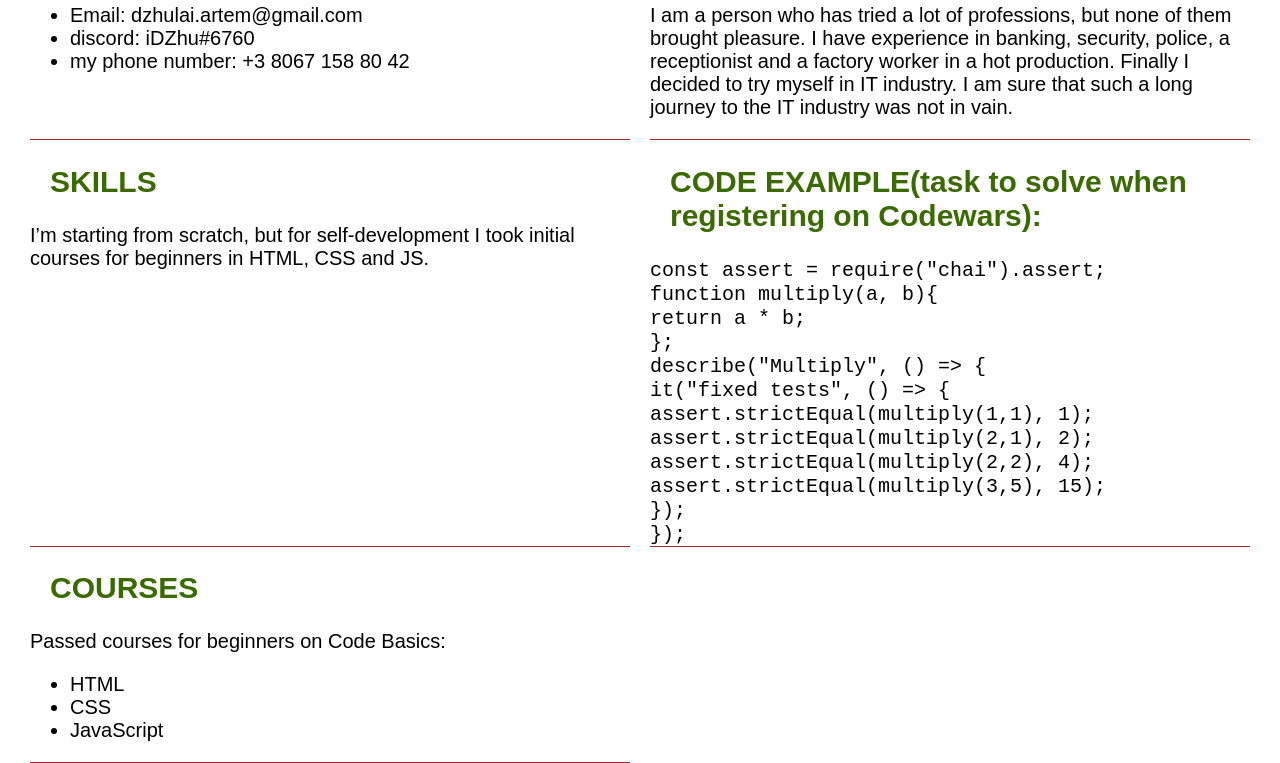
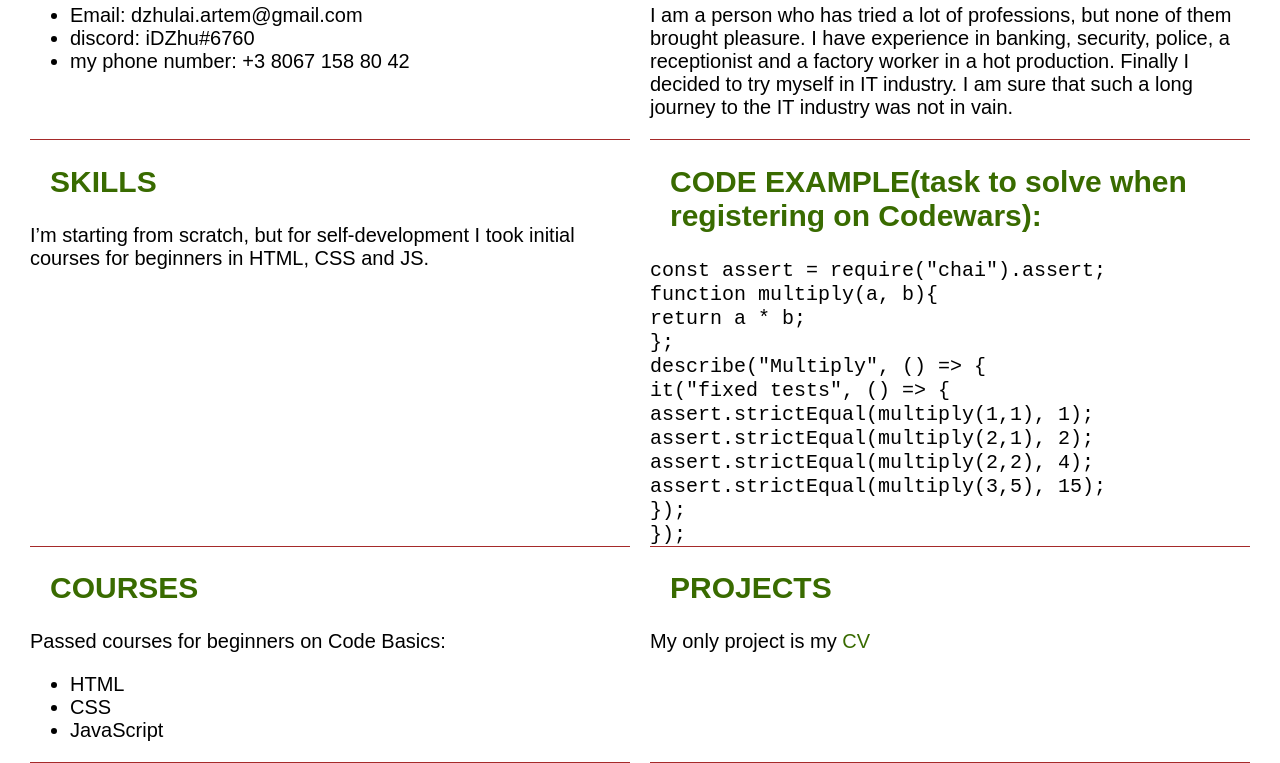
Before and after one commit to ArtemDzhulai/rsschool-cv, a plain HTML site: page index.html in a window 1280 px wide. Shown: the part 553-1316 px from the top of the page. Drawn offline with Linux system fonts and the light colour scheme; files whose address does not match are found by name; a web font is replaced by a local one.

Commit message:
docs: add projects

```diff
--- a/index.html
+++ b/index.html
@@ -90,6 +90,11 @@
                         <li>JavaScript</li>
                     </ul>
                 </section>
+
+                <section class="projects" id="Projects">
+                    <h2 class="h2_projects">PROJECTS</h2>
+                    <p>My only project is my <a href="https://artemdzhulai.github.io/rsschool-cv/cv" class="link_cv"> CV</a></p>
+            </section>
             </div>
         </main>
 
--- a/style.css
+++ b/style.css
@@ -156,3 +156,26 @@ h1 {
     width: calc(50% - 40px);
     border-bottom: 1px solid brown;
  }
+
+
+ /*Projects*/
+ .h2_projects{
+    color: #396b00;
+    padding: 0 0 0 20px;
+ }
+
+ .projects{
+    margin: 0 30px 0 10px;
+    width: calc(50% - 40px);
+    border-bottom: 1px solid brown;
+ }
+
+ .link_cv{
+     text-decoration: none;
+     color: #396b00;
+ }
+
+ .link_cv:hover{
+     color: orange;
+     text-decoration: underline;
+ }
```
